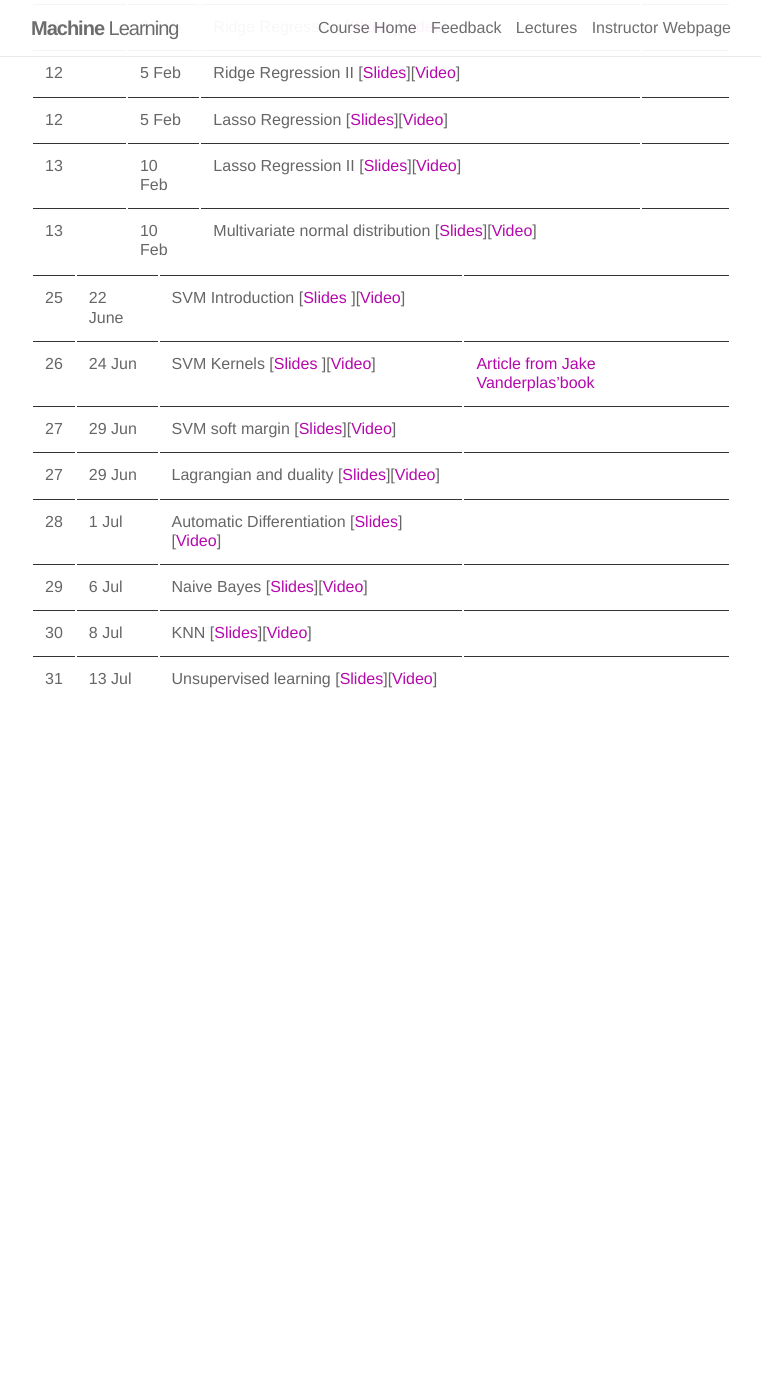
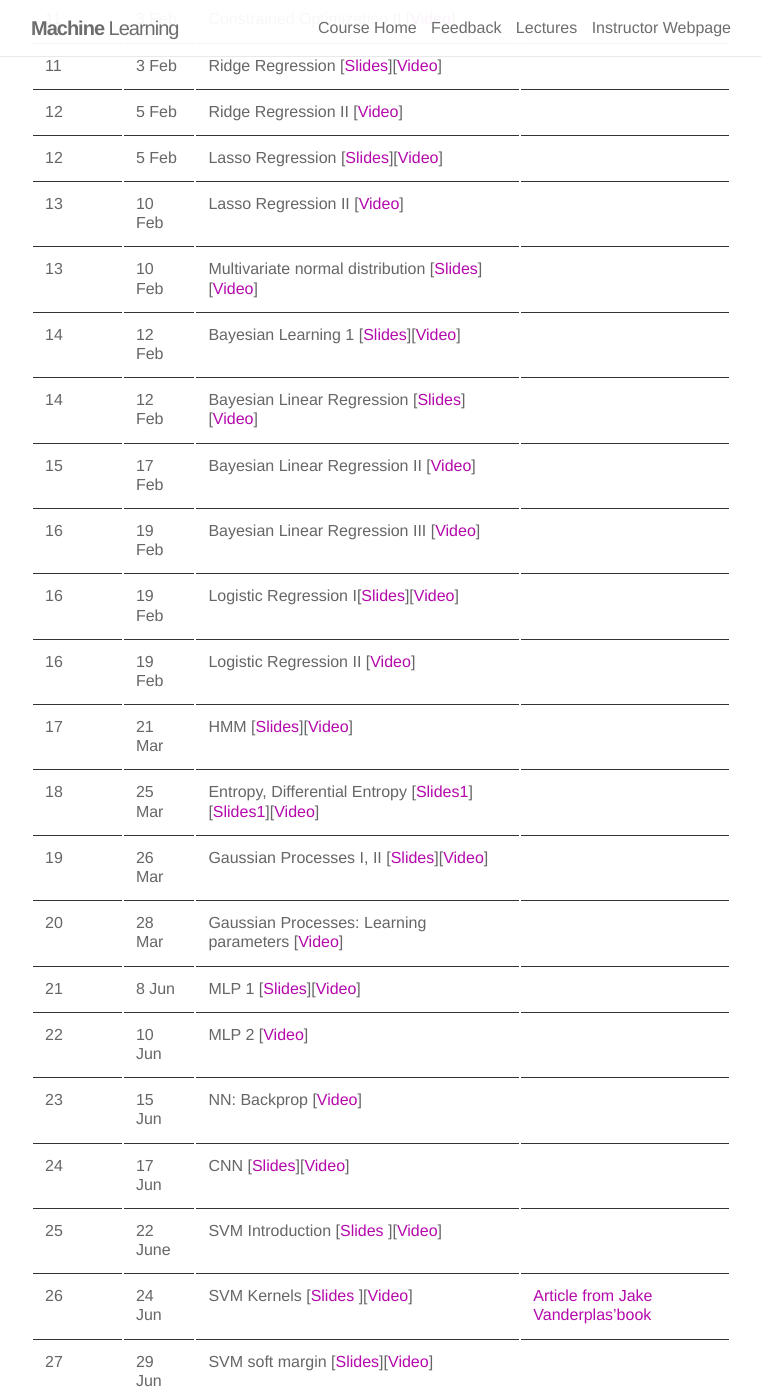
Before and after one commit to helen-research/ml2020, a Jekyll site: the page built from _pages/lectures.md, in a window 1280 px wide and 1400 px high, scrolled down 1247 px. Shown: the whole window, without its empty margins (259-1020 px from the left). Built offline with Jekyll 4.4.1, drawn with Linux system fonts in a browser that asks for light colours; nearby versions of some CDN libraries; before the commit the page ends 2050 px from its top, so only the background shows below that.

Commit message:
adde new links

```diff
--- a/_pages/lectures.md
+++ b/_pages/lectures.md
@@ -20,16 +20,29 @@ description: "Education is what remains after one has forgotten what one has lea
 |8| 22 Jan| Gradient descent [[Slides](../lectures/8-Gradient-descent.pdf)][[Videos](https://youtu.be/jN5A8nnhnbc)]|
 |9|27 Jan| Convexity [[Slides](../lectures/9-convexity.pdf)][[Video](https://youtu.be/jheHrjo11Q0)]|
 |9|27 Jan| Causality and Fairness (guest lecture by Ritik Dutta) [[Slides]()][[Video](https://youtu.be/lLOTj7gXcfw)]|
-|10|29 Jan|Linear Regression (Time Complexity) [[Slides]()][[Video]()]|
-|10|29 Jan|Constrained Optimization [[Slides]()][[Video]()]|
-|10| 29 Jan| Decision Trees (weighted samples) [[Slides]()][[Video]()]|
-|11| 3 Feb|Constrained Optimization II [[Slides]()][[Video]()]|
-|11| 3 Feb| Ridge Regression [[Slides]()][[Video]()]|
-|12|5 Feb| Ridge Regression II [[Slides]()][[Video]()]|
-|12|5 Feb|Lasso Regression [[Slides]()][[Video]()]|
-|13| 10 Feb| Lasso Regression II [[Slides]()][[Video]()]|
-|13| 10 Feb| Multivariate normal distribution [[Slides]()][[Video]()]|
-
+|10|29 Jan|Linear Regression (Time Complexity) [[Slides](../lectures/10-gd-normal-time.pdf)][[Video]()]|
+|10|29 Jan|Constrained Optimization [[Slides](../lectures/10-constrained-optimisation.pdf)][[Video]()]|
+|10| 29 Jan| Decision Trees (weighted samples) [[Slides](../lectures/10-dt_weighted.pdf)][[Video]()]|
+|11| 3 Feb|Constrained Optimization II [[Video]()]|
+|11| 3 Feb| Ridge Regression [[Slides](../lectures/11-ridge-regression.pdf)][[Video]()]|
+|12|5 Feb| Ridge Regression II [[Video]()]|
+|12|5 Feb|Lasso Regression [[Slides](../lectures/12-lasso-regression.pdf)][[Video]()]|
+|13| 10 Feb| Lasso Regression II [[Video]()]|
+|13| 10 Feb| Multivariate normal distribution [[Slides](../lectures/13-mvn.pdf)][[Video]()]|
+|14| 12 Feb| Bayesian Learning 1 [[Slides](../lectures/14-bayesian1.pdf)][[Video]()]|
+|14| 12 Feb| Bayesian Linear Regression [[Slides](../lectures/15-blr.pdf)][[Video]()]|
+|15|17 Feb|Bayesian Linear Regression II [[Video]()]|
+|16| 19 Feb| Bayesian Linear Regression III [[Video]()]|
+|16| 19 Feb| Logistic Regression I[[Slides](../lectures/18-logistic-regression.pdf)][[Video]()]|
+|16| 19 Feb| Logistic Regression II [[Video]()]|
+|17| 21 Mar| HMM  [[Slides](../lectures/19-hmm.pdf)][[Video]()]|
+|18| 25 Mar| Entropy, Differential Entropy [[Slides1](../lectures/20-entropy.pdf)][[Slides1](../lectures/21-differential-entropy.pdf)][[Video]()]|
+|19| 26 Mar| Gaussian Processes I, II [[Slides](../lectures/22-gp.pdf)][[Video]()]|
+|20| 28 Mar| Gaussian Processes: Learning parameters [[Video]()]|
+|21| 8 Jun| MLP 1 [[Slides](../lectures/23-neural-networks.pdf)][[Video]()]|
+|22| 10 Jun| MLP 2 [[Video]()]|
+|23| 15 Jun| NN: Backprop [[Video]()]|
+|24| 17 Jun| CNN [[Slides]()][[Video]()]|
 |25|22 June| SVM Introduction [[Slides ](../lectures/25-svm-intro.pdf)][[Video](https://www.youtube.com/watch?v=SxlM9Fpfk2Y&list=PLftoLyLEwECCQjh7OTmrteMveaomqpVF0&index=47&t=3506s)]
 |26|24 Jun| SVM Kernels [[Slides ](../lectures/26-svm-kernel.pdf)][[Video](https://www.youtube.com/watch?v=MhjxDACIVWM&list=PLftoLyLEwECCQjh7OTmrteMveaomqpVF0&index=48&t=11s)]| [Article from Jake Vanderplas'book](https://jakevdp.github.io/PythonDataScienceHandbook/05.07-support-vector-machines.html)|
 |27|29 Jun|SVM soft margin [[Slides](../lectures/27-svm-soft-margin.pdf)][[Video](https://www.youtube.com/watch?v=yY6-LUerLcs&list=PLftoLyLEwECCQjh7OTmrteMveaomqpVF0&index=49&t=3s)]
```
